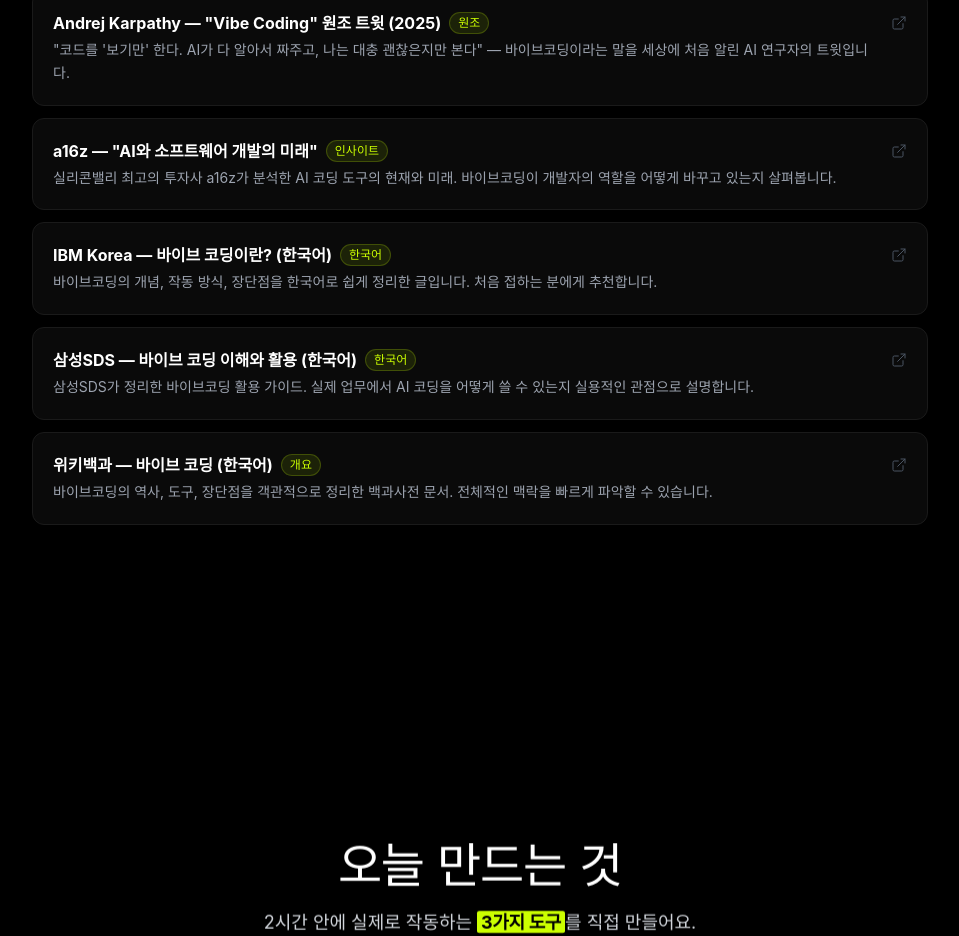
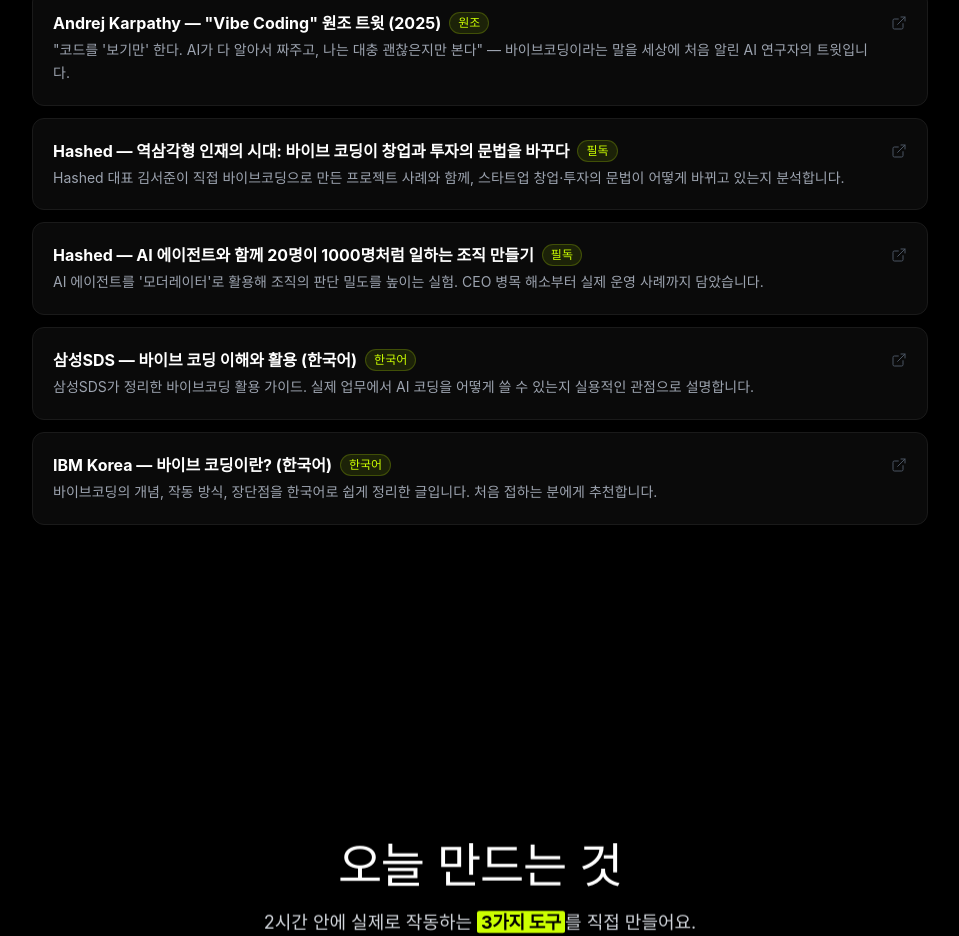
Before and after one commit to seojoonkim/rvcode, a Next.js app: page / in a window 1280 px wide. Shown: the part 1744-2680 px from the top of the page, without its empty margins (160-1119 px from the left). Built offline with nearby package versions, Linux system fonts and the light colour scheme; a web font is replaced by a local one.

Commit message:
읽을거리: Hashed 바이브파운더/에이전틱VC 추가, 임팩트 낮은 2개 제거

```diff
--- a/src/components/WhatIs.tsx
+++ b/src/components/WhatIs.tsx
@@ -11,18 +11,18 @@
     tag: "원조",
   },
   {
-    title: "a16z — \"AI와 소프트웨어 개발의 미래\"",
+    title: "Hashed — 역삼각형 인재의 시대: 바이브 코딩이 창업과 투자의 문법을 바꾸다",
     description:
-      "실리콘밸리 최고의 투자사 a16z가 분석한 AI 코딩 도구의 현재와 미래. 바이브코딩이 개발자의 역할을 어떻게 바꾸고 있는지 살펴봅니다.",
-    url: "https://a16z.com/podcast/whos-coding-now-ai-and-the-future-of-software-development/",
-    tag: "인사이트",
+      "Hashed 대표 김서준이 직접 바이브코딩으로 만든 프로젝트 사례와 함께, 스타트업 창업·투자의 문법이 어떻게 바뀌고 있는지 분석합니다.",
+    url: "https://medium.com/hashed-kr/vibe-founders-64f178fe5497",
+    tag: "필독",
   },
   {
-    title: "IBM Korea — 바이브 코딩이란? (한국어)",
+    title: "Hashed — AI 에이전트와 함께 20명이 1000명처럼 일하는 조직 만들기",
     description:
-      "바이브코딩의 개념, 작동 방식, 장단점을 한국어로 쉽게 정리한 글입니다. 처음 접하는 분에게 추천합니다.",
-    url: "https://www.ibm.com/kr-ko/think/topics/vibe-coding",
-    tag: "한국어",
+      "AI 에이전트를 '모더레이터'로 활용해 조직의 판단 밀도를 높이는 실험. CEO 병목 해소부터 실제 운영 사례까지 담았습니다.",
+    url: "https://medium.com/hashed-kr/agentic-vc-a518ca24edba",
+    tag: "필독",
   },
   {
     title: "삼성SDS — 바이브 코딩 이해와 활용 (한국어)",
@@ -32,11 +32,11 @@
     tag: "한국어",
   },
   {
-    title: "위키백과 — 바이브 코딩 (한국어)",
+    title: "IBM Korea — 바이브 코딩이란? (한국어)",
     description:
-      "바이브코딩의 역사, 도구, 장단점을 객관적으로 정리한 백과사전 문서. 전체적인 맥락을 빠르게 파악할 수 있습니다.",
-    url: "https://ko.wikipedia.org/wiki/%EB%B0%94%EC%9D%B4%EB%B8%8C_%EC%BD%94%EB%94%A9",
-    tag: "개요",
+      "바이브코딩의 개념, 작동 방식, 장단점을 한국어로 쉽게 정리한 글입니다. 처음 접하는 분에게 추천합니다.",
+    url: "https://www.ibm.com/kr-ko/think/topics/vibe-coding",
+    tag: "한국어",
   },
 ];
 
```
